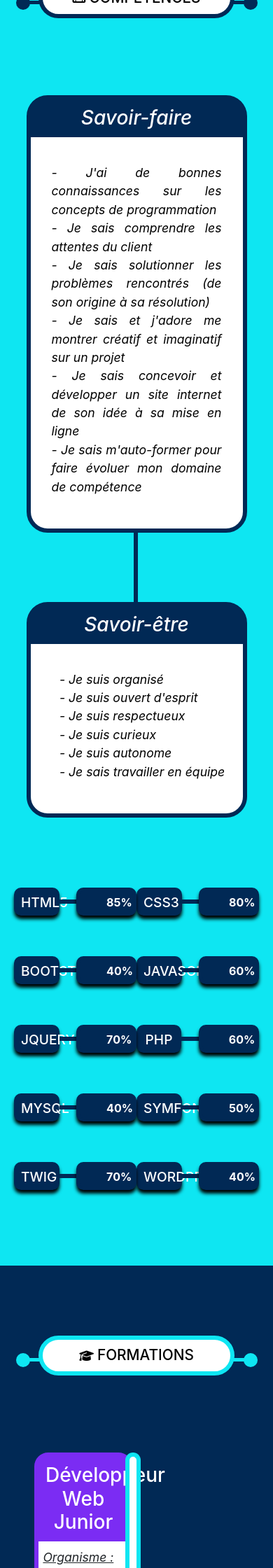
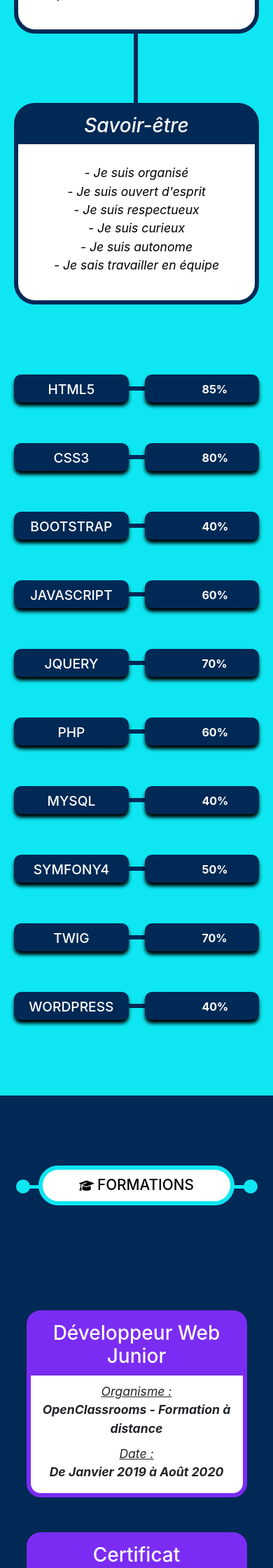
Before and after one commit to robinPoncon/Portfolio, a PHP site: page / in a window 390 px wide; the page is wider, and only the part inside the window is pictured. Shown: the part 2920-5160 px from the top of that part at 70% size. Run offline with PHP 8.4, Linux system fonts and the light colour scheme; some libraries are stand-ins or nearby versions.

Commit message:
Finition responsive mobile et menu hamburger

```diff
--- a/css/portfolio.css
+++ b/css/portfolio.css
@@ -1013,6 +1013,35 @@ h1
 		cursor: pointer;
 	}
 
+	.closeHamburger
+	{
+		position: relative;
+		top: 37px;
+		cursor: pointer;
+		display: none;
+	}
+
+	.croix1
+	{
+		width: 40px;
+		height: 4px;
+		background-color: #0ee6f2;
+		border-radius: 5px;
+		transform: rotate(45deg);
+		position: relative;
+	}
+
+	.croix2
+	{
+		width: 40px;
+		height: 4px;
+		top: -20px;
+		background-color: #0ee6f2;
+		border-radius: 5px;
+		transform: rotate(-45deg);
+		position: relative;
+	}
+
 	.tiret1, .tiret2, .tiret3
 	{
 		width: 40px;
@@ -1025,12 +1054,19 @@ h1
 	.menu ul
 	{
 		display: none;
+		position: absolute;
+		top: 145px;
 	}
 
 	.menu li
 	{
 		margin-right: auto;
 		margin-top: 0;
+	}
+
+	.menu li:nth-child(2)
+	{
+		width: 58px;
 	}
 
 	.logoRP
@@ -1091,15 +1127,16 @@ h1
 
 	.blocTitre
 	{
-		top: 140px;
-		width: 300px;
-		height: 300px;
+		top: 85px;
+		width: 280px;
+		height: 280px;
+		border-radius: 140px;
 	}
 
 	h1
 	{
 		font-size: 1.8em !important;
-		margin-top: 22% !important;
+		margin-top: 18% !important;
 	}
 
 	h2
@@ -1118,16 +1155,141 @@ h1
 	.designG .boule, .designG .boule2
 	{
 		margin-left: -18px;
+		margin-top: -5px;
+	}
+
+	.designG .trait1, .designD .trait2, .designG .trait3, .designD .trait4
+	{
+		margin-top: 3px;
 	}
 
 	.designD .boule, .designD .boule2
 	{
 		margin-right: -18px;
+		margin-top: -5px;
 	}
 
+	.savoirE, .savoirF
+	{
+		width: 100%;
+	}
 
 	.savoirE ul
 	{
-		margin-left: -140px;
+		margin-left: 0;
+		position: initial;
+		text-align: center;
+	}
+
+	.textAbout
+	{
+		width: 100%;
+		padding: 20px;
+	}
+
+	.savoirs ul
+	{
+		padding: 20px;
+	}
+
+	.langages .langagePourcent
+	{
+		flex-direction: column;
+	}
+
+	.blocLangage
+	{
+		width: 100%;
+	}
+
+	.blocLangage h3
+	{
+		width: 50%;
+	}
+
+	.barreHorizon1, .barreHorizon2, .barreHorizon3, .barreHorizon4, .barreVerticale, .barreVerticale2
+	{
+		display: none;
+	}
+
+	.blocFormation1, .blocFormation2
+	{
+		flex-direction: column;
+	}
+
+	.contourBloc1
+	{
+		width: 90%;
+		margin: auto;
+		margin-top: 70px;
+		height: auto;
+	}
+
+	.contourBloc2
+	{
+		width: 90%;
+		margin: auto;
+		margin-top: 50px;
+		height: auto;
+	}
+
+	.contourBloc1 p, .contourBloc2 p
+	{
+		text-align: center;
+	}
+
+	#formation .titreChapitre
+	{
+		padding-bottom: 0;
+	}
+
+	.cache1, .cache2, .cache3, .cache4, .cache5
+	{
+		width: 280px;
+		height: 220px;
+	}
+
+	.project
+	{
+		justify-content: normal;
+	}
+
+	.project img
+	{
+		width: 280px;
+		height: 220px;
+	}
+
+	.blocTexte1, .blocTexte2, .blocTexte3, .blocTexte4, .blocTexte5
+	{
+		width: 270px;
+		height: 210px;
+		margin-left: -135px;
+	}
+
+	.projet1, .projet2, .projet3, .projet4, .projet5
+	{
+		width: 100%;
+	}
+
+	.blocTexte1 p:nth-child(1), .blocTexte2 p:nth-child(1), .blocTexte3 p:nth-child(1), .blocTexte4 p:nth-child(1),
+	.blocTexte5 p:nth-child(1), .blocTexte1 a, .blocTexte2 a, .blocTexte3 a, .blocTexte4 a, .blocTexte5 a
+	{
+		margin-top: 10px;
+	}
+
+	.project a:hover
+	{
+		margin-top: 10px;
+	}
+
+	.blocContact
+	{
+		width: 280px;
+	}
+
+	.contactIcons em
+	{
+		margin-right: 45px;
 	}
 }
--- a/index.php
+++ b/index.php
@@ -19,6 +19,10 @@
             <p class="tiret1"></p>
             <p class="tiret2"></p>
             <p class="tiret3"></p>
+        </div>
+        <div class="closeHamburger">
+            <p class="croix1"></p>
+            <p class="croix2"></p>
         </div>
         <ul>
             <li class="partie1"><a href="#home"><em class="fas fa-home"></em>ACCUEIL</a></li>
@@ -116,7 +120,7 @@
         </div>
 
         <div class="langages">
-            <div class="d-flex justify-content-center">
+            <div class="d-flex justify-content-center langagePourcent">
                 <div class="d-flex blocLangage">
                     <h3>HTML5</h3>
                     <p class="barre3"></p>
@@ -135,7 +139,7 @@
                 </div>
             </div>
 
-            <div class="d-flex justify-content-center">
+            <div class="d-flex justify-content-center langagePourcent">
                 <div class="d-flex blocLangage">
                     <h3>BOOTSTRAP</h3>
                     <p class="barre3"></p>
@@ -154,7 +158,7 @@
                 </div>
             </div>
 
-            <div class="d-flex justify-content-center">
+            <div class="d-flex justify-content-center langagePourcent">
                 <div class="d-flex blocLangage">
                     <h3>JQUERY</h3>
                     <p class="barre3"></p>
@@ -173,7 +177,7 @@
                 </div>
             </div>
 
-            <div class="d-flex justify-content-center">
+            <div class="d-flex justify-content-center langagePourcent">
                 <div class="d-flex blocLangage">
                     <h3>MYSQL</h3>
                     <p class="barre3"></p>
@@ -192,7 +196,7 @@
                 </div>
             </div>
 
-            <div class="d-flex justify-content-center">
+            <div class="d-flex justify-content-center langagePourcent">
                 <div class="d-flex blocLangage">
                     <h3>TWIG</h3>
                     <p class="barre3"></p>
@@ -346,7 +350,7 @@
         <div class="d-flex justify-content-center contactIcons">
             <a href="https://github.com/robinPoncon"><em class="fab fa-github"></em></a>
             <a href="https://www.linkedin.com/in/robin-ponçon-2b091b135"><em class="fab fa-linkedin"></em></a>
-            <a class="CV" href="img/CV/CV_2020_Robin-Ponçon.pdf" download>CV</a>
+            <a class="CV" href="img/CV/CV_Robin_Ponçon_2020_Dev-Web-Junior.pdf" download>CV</a>
         </div>
         <div class="blocContact">
             <p><span>Téléphone :</span> 06 20 17 27 19</p>
--- a/js/portfolio.js
+++ b/js/portfolio.js
@@ -34,6 +34,7 @@ if ($(window).width() <= 992)
             width: "50px"
         }, 2000);
     });
+
     $(".blocFormation2").hover(function(){
         $(".barreHorizon3").animate({
             width: "50px"
@@ -64,6 +65,29 @@ else
     });
 }
 
+if ($(window).width() <= 768)
+{
+    $(".partie1, .partie2").click(function(){
+        $(".menu").css("height", "auto");
+        $(".menu ul").css("display", "none");
+        $(".hamburger").css("display", "block");
+        $(".closeHamburger").css("display", "none");
+    });
+}
+
+
+
+
 $(".hamburger").click(function(){
     $(".menu ul").css("display", "flex");
+    $(this).css("display", "none");
+    $(".closeHamburger").css("display", "block");
+    $(".menu").css("height", "180px");
 });
+
+$(".closeHamburger").click(function(){
+    $(".menu ul").css("display", "none");
+    $(this).css("display", "none");
+    $(".hamburger").css("display", "block");
+    $(".menu").css("height", "auto");
+});
```
Also changed, not shown: 2 other files.
